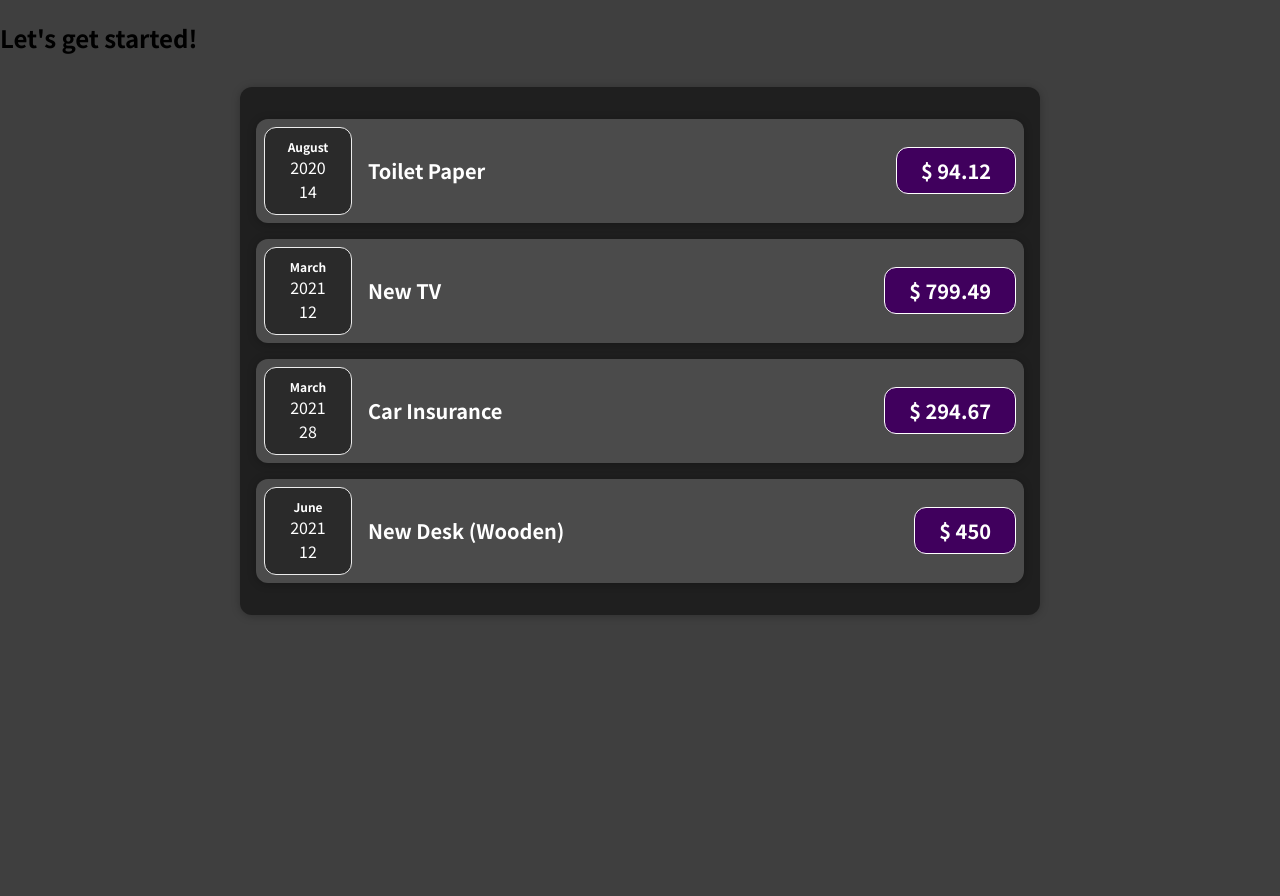
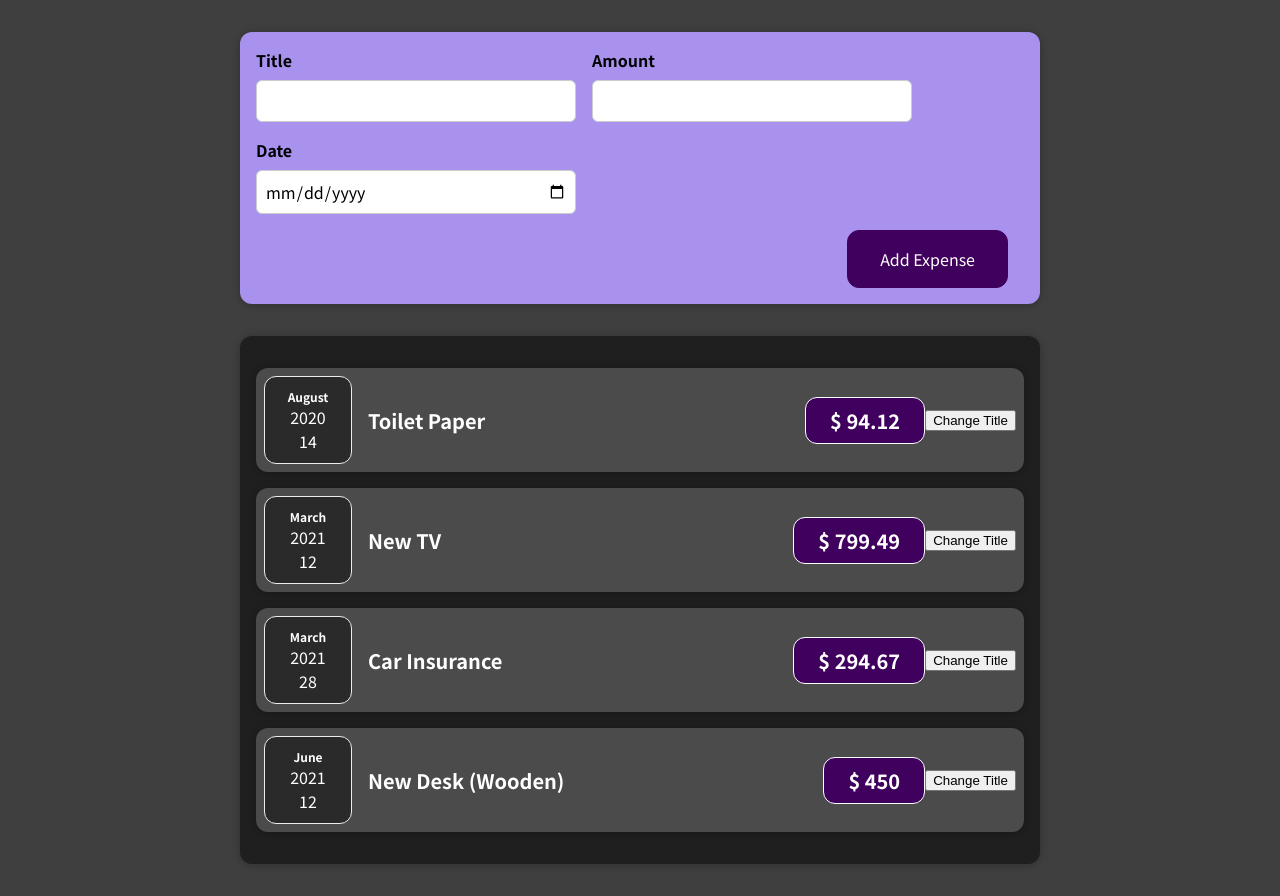
Before and after one commit to joshmirandadev/FinanceTracker, a React (Create React App) app: page / in a window 1280 px wide. Before the commit the page ends 800 px from the top, so only its background shows below. Built offline with nearby package versions, Linux system fonts and the light colour scheme.

Commit message:
worked on form even more

```diff
--- a/package.json
+++ b/package.json
@@ -6,8 +6,9 @@
     "@testing-library/jest-dom": "^5.11.6",
     "@testing-library/react": "^11.2.2",
     "@testing-library/user-event": "^12.5.0",
-    "react": "^17.0.1",
-    "react-dom": "^17.0.1",
+    "react": "^18.1.0",
+    "react-dom": "^18.1.0",
+    "react-router-dom": "^6.3.0",
     "react-scripts": "4.0.1",
     "web-vitals": "^0.2.4"
   },
--- a/public/index.html
+++ b/public/index.html
@@ -19,7 +19,6 @@
       Notice the use of %PUBLIC_URL% in the tags above.
       It will be replaced with the URL of the `public` folder during the build.
       Only files inside the `public` folder can be referenced from the HTML.
-
       Unlike "/favicon.ico" or "favicon.ico", "%PUBLIC_URL%/favicon.ico" will
       work correctly both with client-side routing and a non-root public URL.
       Learn how to configure a non-root public URL by running `npm run build`.
@@ -32,10 +31,8 @@
     <!--
       This HTML file is a template.
       If you open it directly in the browser, you will see an empty page.
-
       You can add webfonts, meta tags, or analytics to this file.
       The build step will place the bundled scripts into the <body> tag.
-
       To begin the development, run `npm start` or `yarn start`.
       To create a production bundle, use `npm run build` or `yarn build`.
     -->
--- a/src/App.js
+++ b/src/App.js
@@ -1,5 +1,6 @@
 import React from "react";
 
+import NewExpense from "./components/NewExpense/NewExpense";
 import Expenses from "./components/Expenses/Expenses";
 
 const App = () => {
@@ -25,10 +26,14 @@
     },
   ];
 
+  const addExpenseHandler = (expense) => {
+    console.log("in app.js");
+    console.log(expense);
+  };
   //attributes below!!!!!
   return (
     <div>
-      <h2>Let's get started!</h2>
+      <NewExpense onAddExpense={addExpenseHandler} />
       <Expenses items={expenses} />
       {/* we are calling the import by these tags, this is the function from the file, uppercase is defined by the developer */}
     </div>
--- a/src/components/Expenses/ExpenseDate.js
+++ b/src/components/Expenses/ExpenseDate.js
@@ -1,3 +1,5 @@
+import React from "react";
+
 import "./ExpenseDate.css";
 
 const ExpenseDate = (props) => {
--- a/src/components/Expenses/ExpenseItem.js
+++ b/src/components/Expenses/ExpenseItem.js
@@ -1,19 +1,32 @@
+import React, { useState } from "react";
+
 import "./ExpenseItem.css";
 import Card from "../UI/Card";
 import ExpenseDate from "./ExpenseDate";
 
 const ExpenseItem = (props) => {
+  const [title, setTitle] = useState(props.title);
+
+  console.log("ExpenseItem evaluated by react");
+
+  const clickHandler = () => {
+    setTitle("Updated!");
+    console.log(title);
+  };
+
   return (
     <Card className="expense-item">
       <ExpenseDate date={props.date} />
       <div className="expense-item__description">
-        <h2>{props.title}</h2>
+        <h2>{title}</h2>
         <div className="expense-item__price">$ {props.amount}</div>
       </div>
+      <button onClick={clickHandler}>Change Title</button>
     </Card>
   );
 };
 
+//hooks can only be called at the very top of main function
 //we get all data from outside this component using props and newly created attributes
 
 //within the jsx we replace hard coded html into an expression with {}
--- a/src/components/Expenses/Expenses.js
+++ b/src/components/Expenses/Expenses.js
@@ -1,3 +1,5 @@
+import React from "react";
+
 import "./Expenses.css";
 import Card from "../UI/Card";
 import ExpenseItem from "./ExpenseItem";
--- /dev/null
+++ b/src/components/NewExpense/ExpenseForm.css
@@ -0,0 +1,26 @@
+.new-expense__controls {
+  display: flex;
+  flex-wrap: wrap;
+  gap: 1rem;
+  margin-bottom: 1rem;
+  text-align: left;
+}
+
+.new-expense__control label {
+  font-weight: bold;
+  margin-bottom: 0.5rem;
+  display: block;
+}
+
+.new-expense__control input {
+  font: inherit;
+  padding: 0.5rem;
+  border-radius: 6px;
+  border: 1px solid #ccc;
+  width: 20rem;
+  max-width: 100%;
+}
+
+.new-expense__actions {
+  text-align: right;
+}
--- /dev/null
+++ b/src/components/NewExpense/ExpenseForm.js
@@ -0,0 +1,100 @@
+import React, { useState } from "react";
+import "./ExpenseForm.css";
+
+const ExpenseForm = (props) => {
+  const [enteredTitle, setEnteredTitle] = useState("");
+  const [enteredAmount, setEnteredAmount] = useState("");
+  const [enteredDate, setEnteredDate] = useState("");
+  // const [userInput, setUserInput] = useState({
+  //   enteredTitle: '',
+  //   enteredAmount: '',
+  //   enteredDate: '',
+  // })
+
+  const titleChangeHandler = (event) => {
+    setEnteredTitle(event.target.value);
+    // setUserInput({
+    //   ...userInput,
+    //   enteredTitle: event.target.value,
+
+    // })
+    // setUserInput((prevState) =>{
+    //   return { ...prevState, enteredTitle: event.target.value }
+    // })
+  };
+
+  const amountChangeHandler = (event) => {
+    setEnteredAmount(event.target.value);
+    // setUserInput({
+    //   ...userInput,
+    //   enteredAmount: event.target.value,
+
+    // })
+  };
+
+  const dateChangeHandler = (event) => {
+    setEnteredDate(event.target.value);
+    // setUserInput({
+    //   ...userInput,
+    //   enteredDate: event.target.value,
+
+    // })
+  };
+
+  const submitHandler = (event) => {
+    event.preventDefault();
+
+    const expenseData = {
+      title: enteredTitle,
+      amount: enteredAmount,
+      date: new Date(enteredDate),
+    };
+
+    props.onSaveExpenseData(expenseData);
+    setEnteredTitle("");
+    setEnteredAmount("");
+    setEnteredDate("");
+    //loops but doesn't loop back to the original state
+    //this will clear the form and bring back to an empty string
+  };
+
+  return (
+    <form onSubmit={submitHandler}>
+      <div className="new-expense__controls">
+        <div className="new-expense__control">
+          <label>Title</label>
+          <input
+            type="text"
+            value={enteredTitle}
+            onChange={titleChangeHandler}
+          />
+        </div>
+        <div className="new-expense__control">
+          <label>Amount</label>
+          <input
+            type="number"
+            min="0.01"
+            step="0.01"
+            value={enteredAmount}
+            onChange={amountChangeHandler}
+          />
+        </div>
+        <div className="new-expense__control">
+          <label>Date</label>
+          <input
+            type="date"
+            min="2019-01-01"
+            max="2022-12-31"
+            value={enteredDate}
+            onChange={dateChangeHandler}
+          />
+        </div>
+      </div>
+      <div className="new-expense__actions">
+        <button type="submit">Add Expense</button>
+      </div>
+    </form>
+  );
+};
+
+export default ExpenseForm;
--- /dev/null
+++ b/src/components/NewExpense/NewExpense.css
@@ -0,0 +1,38 @@
+.new-expense {
+  background-color: #a892ee;
+  padding: 1rem;
+  margin: 2rem auto;
+  width: 50rem;
+  max-width: 95%;
+  border-radius: 12px;
+  text-align: center;
+  box-shadow: 0 1px 8px rgba(0, 0, 0, 0.25);
+}
+
+.new-expense button {
+  font: inherit;
+  cursor: pointer;
+  padding: 1rem 2rem;
+  border: 1px solid #40005d;
+  background-color: #40005d;
+  color: white;
+  border-radius: 12px;
+  margin-right: 1rem;
+}
+
+.new-expense button:hover,
+.new-expense button:active {
+  background-color: #510674;
+  border-color: #510674;
+}
+
+.new-expense button.alternative {
+  color: #220131;
+  border-color: transparent;
+  background-color: transparent;
+}
+
+.new-expense button.alternative:hover,
+.new-expense button.alternative:active {
+  background-color: #ddb3f8;
+}
--- /dev/null
+++ b/src/components/NewExpense/NewExpense.js
@@ -0,0 +1,22 @@
+import React from "react";
+import "./NewExpense.css";
+import ExpenseForm from "./ExpenseForm";
+
+const NewExpense = (props) => {
+  const saveExpenseDataHandler = (enteredExpenseData) => {
+    const expenseData = {
+      ...enteredExpenseData,
+      id: Math.random().toString(),
+    };
+    props.onAddExpense(expenseData);
+  };
+
+  return (
+    <div className="new-expense">
+      <ExpenseForm onSaveExpenseData={saveExpenseDataHandler} />
+      {/* this function will be triggered when form is submitted*/}
+    </div>
+  );
+};
+
+export default NewExpense;
--- a/src/components/UI/Card.js
+++ b/src/components/UI/Card.js
@@ -1,3 +1,5 @@
+import React from "react";
+
 import "./Card.css";
 
 const Card = (props) => {
```
Also changed, not shown: src/index.js (+6 -4 lines), 2 other files (tests, documents, lock files or other folders).
